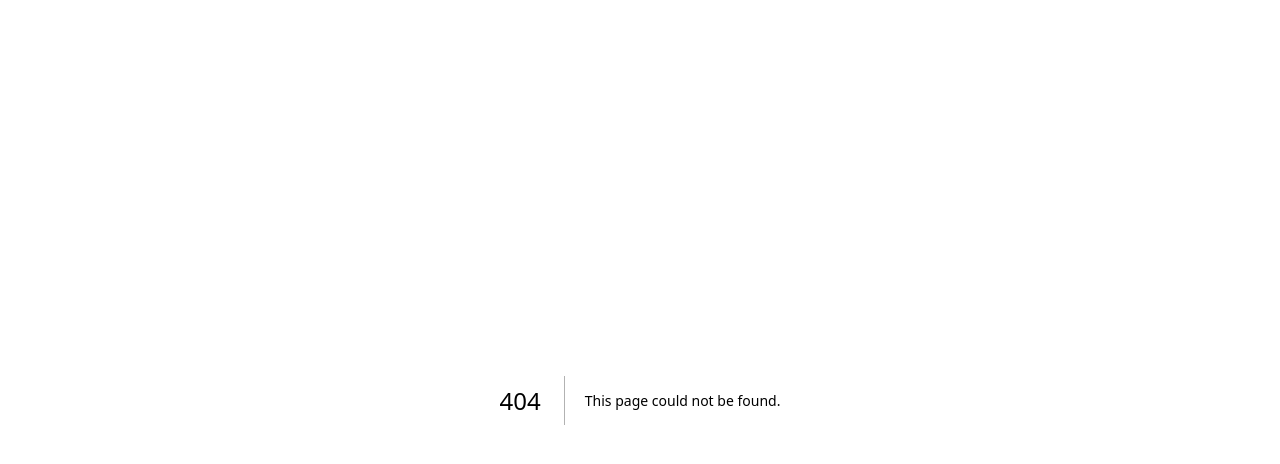
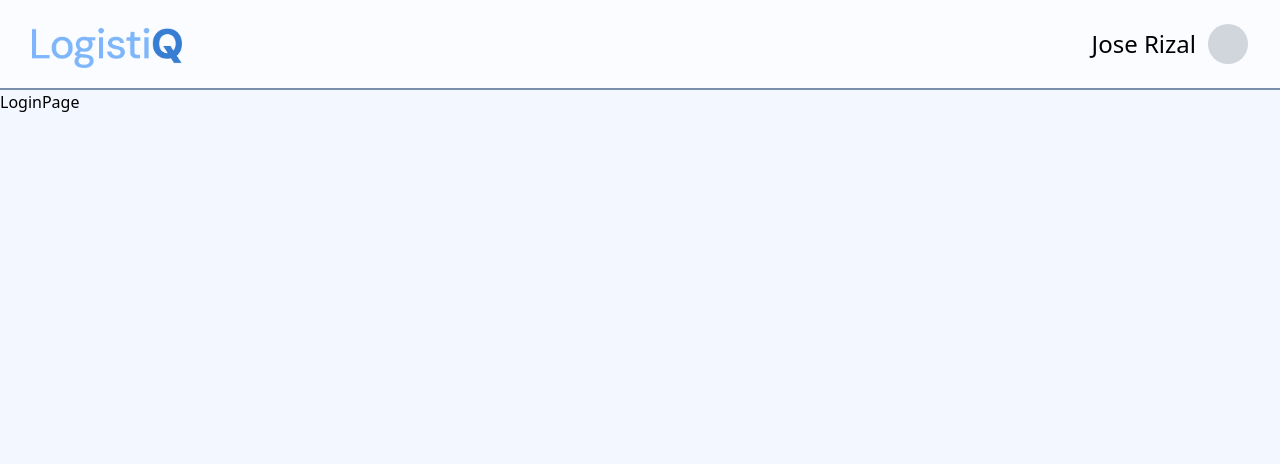
Before and after one commit to gabrieljamesbenedict/LogistiQ, a Next.js app: page /login in a window 1280 px wide. Before the commit this address had no page. Shown: the top 464 px of the page. Built offline with nearby package versions, Linux system fonts and the light colour scheme.

Commit message:
feat: add Header

```diff
--- /dev/null
+++ b/src/app/components/Header.tsx
@@ -0,0 +1,21 @@
+import React from 'react'
+import LogistiQ from "@/app/images/LogistiQ.png"
+import Image from 'next/image'
+
+const Header = () => {
+  return (
+    <div className="flex justify-between bg-card border-b-2 border-card-border px-8 py-6">
+        <Image
+            className="h-10 w-auto translate-y-1"
+            src={LogistiQ}
+            alt="LogistiQ"
+        />
+        <div className="flex gap-3 items-center">
+            <h1 className="text-2xl">Jose Rizal</h1>
+            <div className="bg-gray-300 rounded-4xl size-10"></div>
+        </div>
+    </div>
+  )
+}
+
+export default Header
--- a/src/app/layout.tsx
+++ b/src/app/layout.tsx
@@ -1,6 +1,7 @@
 import type { Metadata } from "next";
 import { DM_Sans, Geist, Geist_Mono } from "next/font/google";
 import "./globals.css";
+import Header from "./components/Header";
 
 const geistSans = Geist({
   variable: "--font-geist-sans",
@@ -29,9 +30,8 @@ export default function RootLayout({
 }>) {
   return (
     <html lang="en">
-      <body
-        className={`${dmSans.variable} antialiased`}
-      >
+      <body className={`${dmSans.variable} antialiased`}>
+        <Header />
         {children}
       </body>
     </html>
--- /dev/null
+++ b/src/app/login/page.tsx
@@ -0,0 +1,9 @@
+import React from 'react'
+
+const LoginPage = () => {
+  return (
+    <div>LoginPage</div>
+  )
+}
+
+export default LoginPage
```
